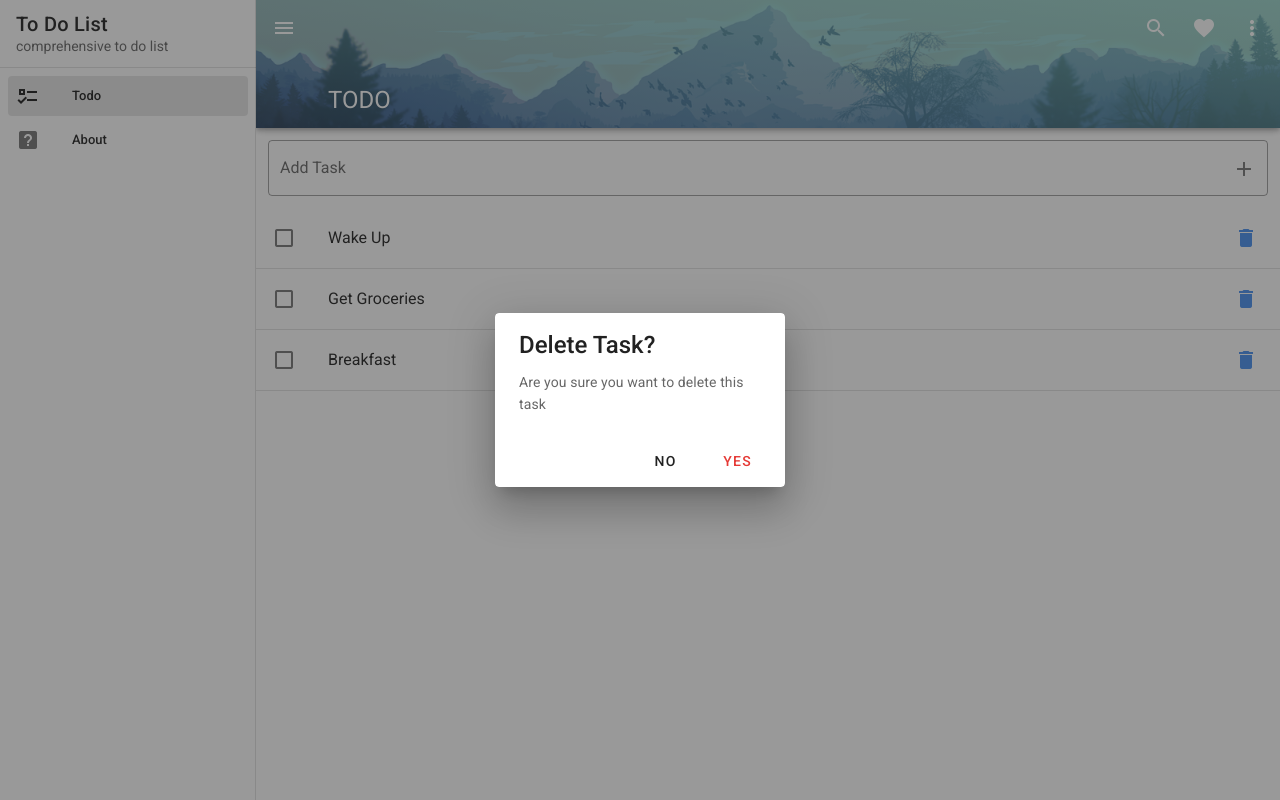
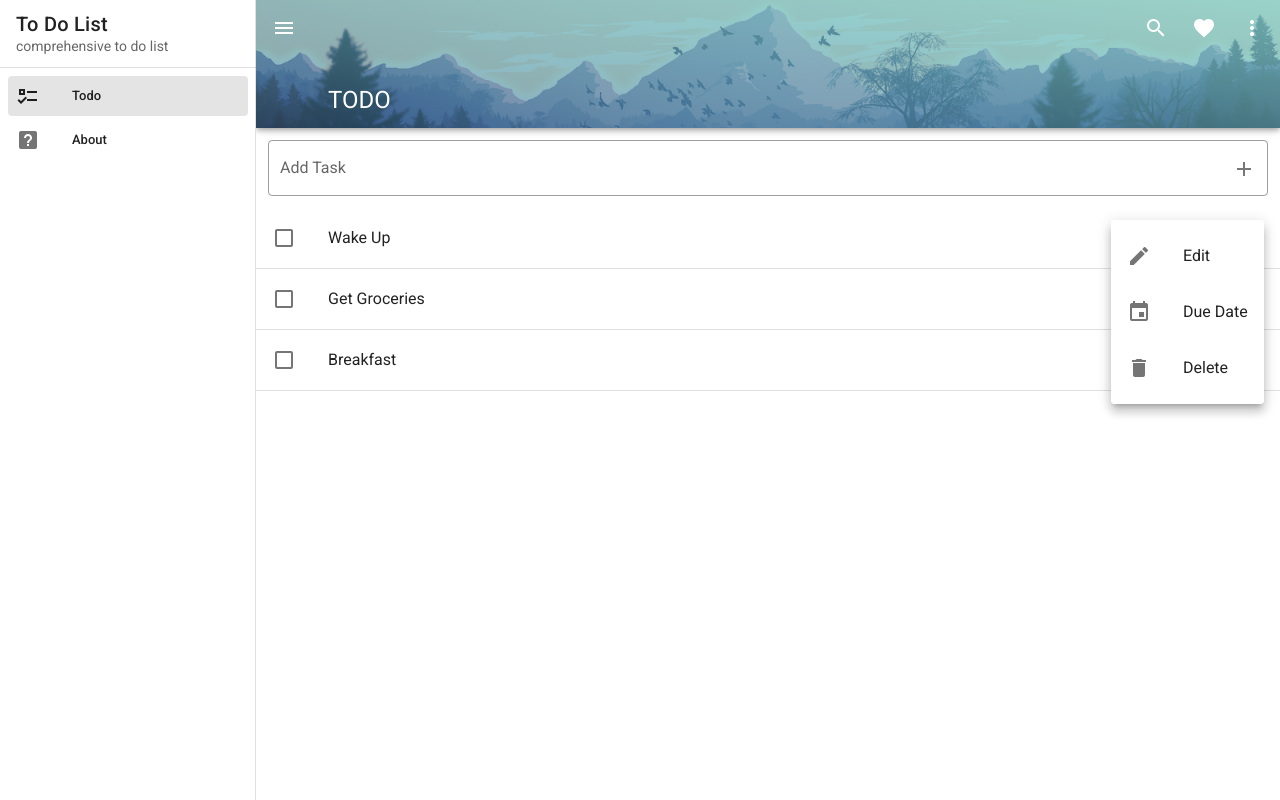
Before and after one commit to epicsaeed/vuetify-todo, a Vue app: page /#/ in a window 1280 px wide. Both pictures are taken after a click on the button 1246 px from the left and 238 px from the top of the page. Built offline with nearby package versions, Linux system fonts and the light colour scheme.

Commit message:
Added task menu

```diff
--- a/src/components/Todo/Task.vue
+++ b/src/components/Todo/Task.vue
@@ -15,9 +15,10 @@
           >
         </v-list-item-content>
         <v-list-item-action>
-          <v-btn @click.stop="dialogs.delete = true" icon>
+          <!-- <v-btn @click.stop="dialogs.delete = true" icon>
             <v-icon color="primary lighten-1">mdi-delete</v-icon>
-          </v-btn>
+          </v-btn> -->
+          <task-menu/>
         </v-list-item-action>
       </template>
     </v-list-item>
@@ -32,6 +33,7 @@
 
 <script>
 import DialogDelete from "./Dialogs/DialogDelete.vue";
+import TaskMenu from './TaskMenu.vue'
 
 export default {
   data() {
@@ -44,6 +46,7 @@ export default {
   props: ["task"],
   components: {
     "dialog-delete": DialogDelete,
+    "task-menu": TaskMenu
   },
 };
 </script>
--- /dev/null
+++ b/src/components/Todo/TaskMenu.vue
@@ -0,0 +1,55 @@
+<template>
+  <v-menu bottom left>
+    <template v-slot:activator="{ on, attrs }">
+      <v-btn color="primary" icon v-bind="attrs" v-on="on">
+        <v-icon>mdi-dots-vertical</v-icon>
+      </v-btn>
+    </template>
+
+    <v-list>
+      <v-list-item v-for="(item, index) in items" :key="index" @click="handleClick(index)">
+        <v-list-item-icon>
+          <v-icon v-text="item.icon"></v-icon>
+        </v-list-item-icon>
+        <v-list-item-title>{{ item.title }}</v-list-item-title>
+      </v-list-item>
+    </v-list>
+  </v-menu>
+</template>
+
+<script>
+export default {
+  data: () => ({
+    items: [
+      {
+          title: "Edit",
+          icon: "mdi-pencil",
+          click() {
+              console.log(this.title)
+          }
+        },
+      {
+          title: "Due Date",
+          icon:"mdi-calendar",
+          click() {
+              console.log(this.title)
+          }
+        },
+      {
+          title: "Delete",
+          icon:"mdi-delete",
+          click() {
+              console.log(this.title)
+          }
+        },
+    ],
+  }),
+  methods:{
+      handleClick(index){
+          this.items[index].click()
+      }
+  }
+};
+</script>
+
+<style></style>
```
